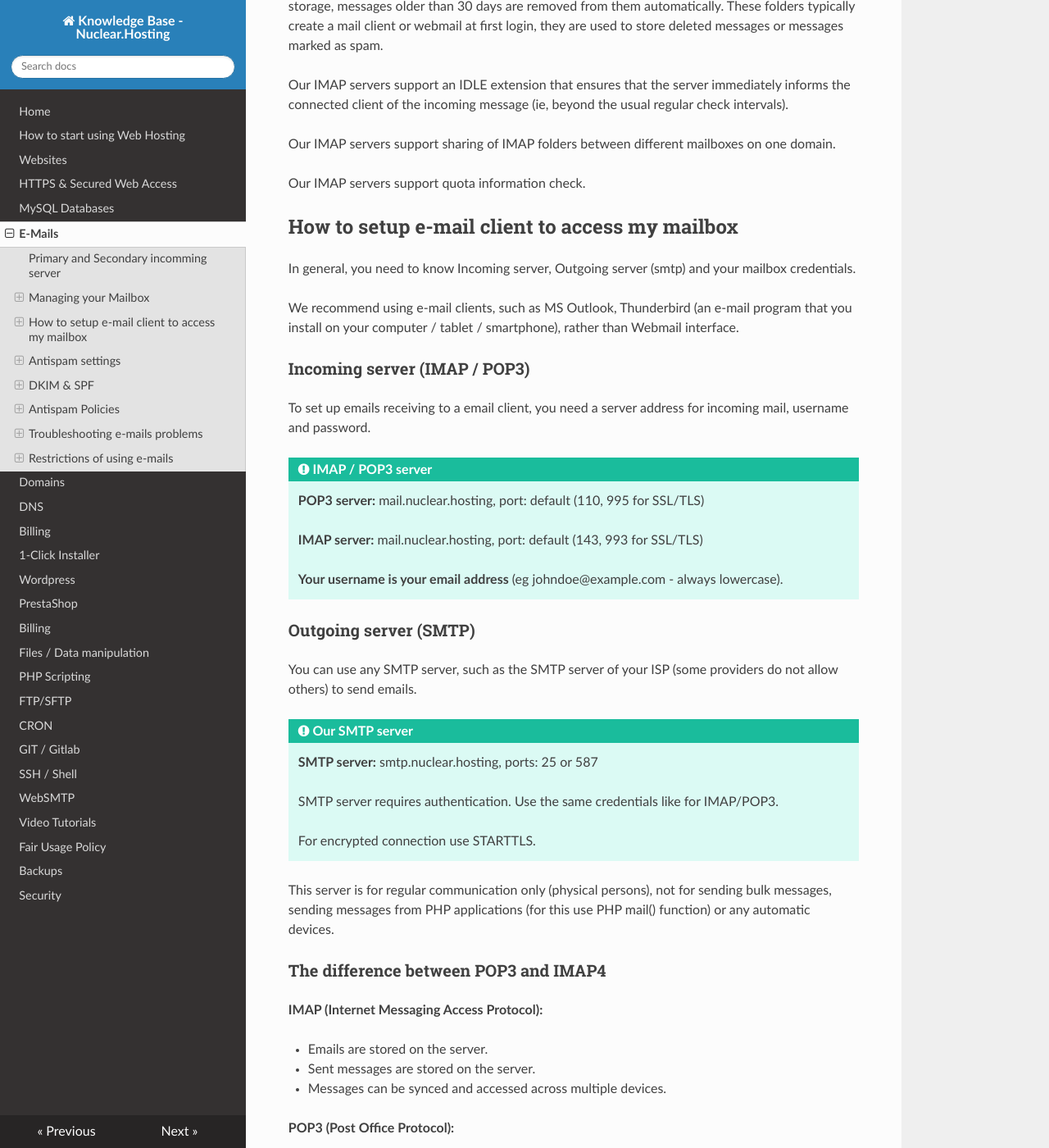
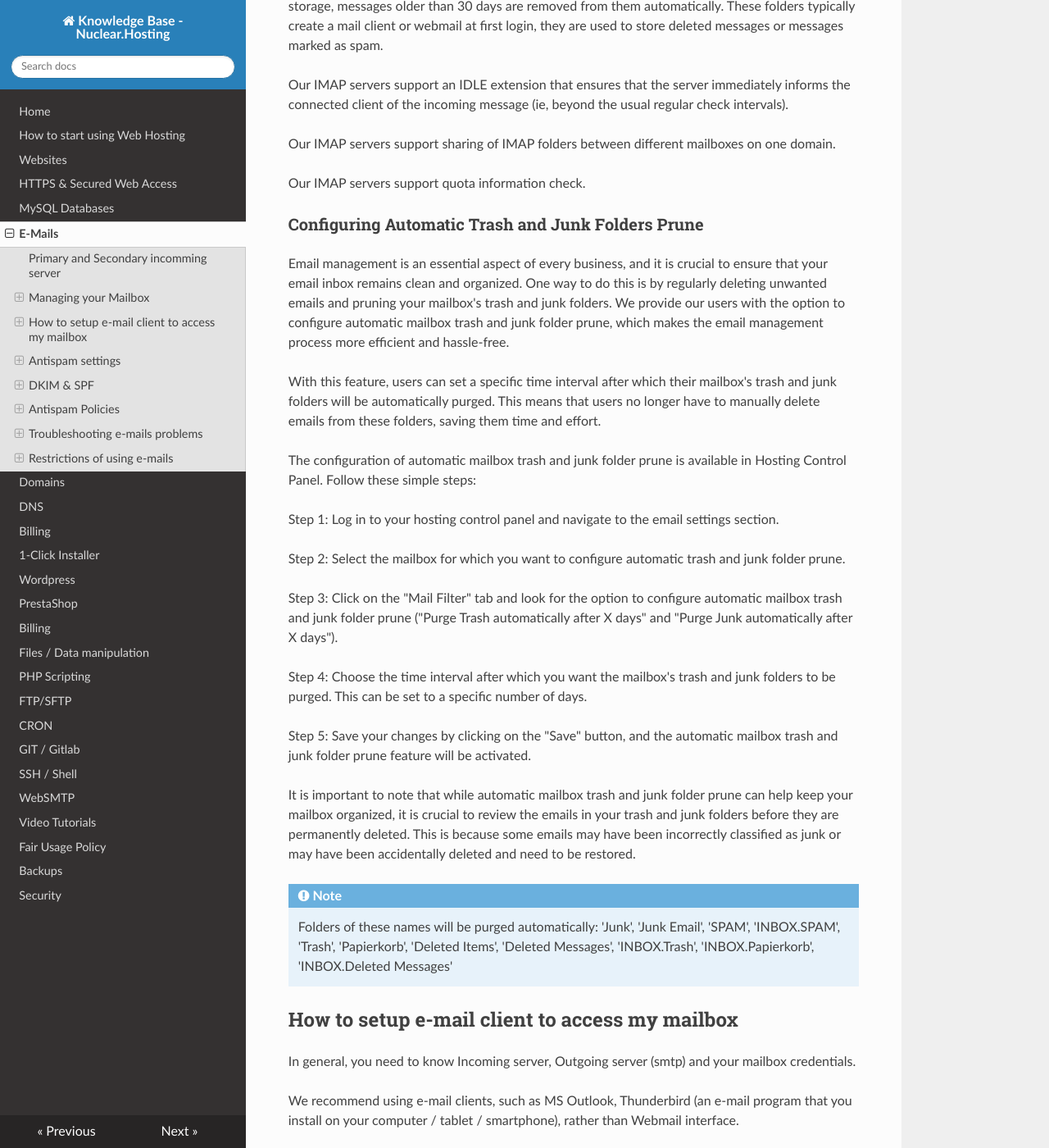
Before and after one commit to nuclearhosting/nh-knowledge-base, an MkDocs documentation site: the page built from docs/emails.md, in a window 1280 px wide and 1400 px high, scrolled down 6004 px. Shown: the whole window at 82% size. Built offline with MkDocs 1.6.1, drawn with Linux system fonts in a browser that asks for light colours; nearby versions of some CDN libraries.

Commit message:
Added new section "Configuring Automatic Trash and Junk Folders Prune"

```diff
--- a/docs/emails.md
+++ b/docs/emails.md
@@ -139,6 +139,29 @@ Our IMAP servers support an IDLE extension that ensures that the server immediat
 Our IMAP servers support sharing of IMAP folders between different mailboxes on one domain.
 
 Our IMAP servers support quota information check.
+
+### Configuring Automatic Trash and Junk Folders Prune
+
+Email management is an essential aspect of every business, and it is crucial to ensure that your email inbox remains clean and organized. One way to do this is by regularly deleting unwanted emails and pruning your mailbox's trash and junk folders. We provide our users with the option to configure automatic mailbox trash and junk folder prune, which makes the email management process more efficient and hassle-free.
+
+With this feature, users can set a specific time interval after which their mailbox's trash and junk folders will be automatically purged. This means that users no longer have to manually delete emails from these folders, saving them time and effort.
+
+The configuration of automatic mailbox trash and junk folder prune is available in Hosting Control Panel. Follow these simple steps:
+
+Step 1: Log in to your hosting control panel and navigate to the email settings section.
+
+Step 2: Select the mailbox for which you want to configure automatic trash and junk folder prune.
+
+Step 3: Click on the "Mail Filter" tab and look for the option to configure automatic mailbox trash and junk folder prune ("Purge Trash automatically after X days" and "Purge Junk automatically after X days").
+
+Step 4: Choose the time interval after which you want the mailbox's trash and junk folders to be purged. This can be set to a specific number of days.
+
+Step 5: Save your changes by clicking on the "Save" button, and the automatic mailbox trash and junk folder prune feature will be activated.
+
+It is important to note that while automatic mailbox trash and junk folder prune can help keep your mailbox organized, it is crucial to review the emails in your trash and junk folders before they are permanently deleted. This is because some emails may have been incorrectly classified as junk or may have been accidentally deleted and need to be restored.
+
+!!! note
+	Folders of these names will be purged automatically: 'Junk', 'Junk Email', 'SPAM', 'INBOX.SPAM', 'Trash', 'Papierkorb', 'Deleted Items', 'Deleted Messages', 'INBOX.Trash', 'INBOX.Papierkorb', 'INBOX.Deleted Messages'
 
 ## How to setup e-mail client to access my mailbox
 
```
